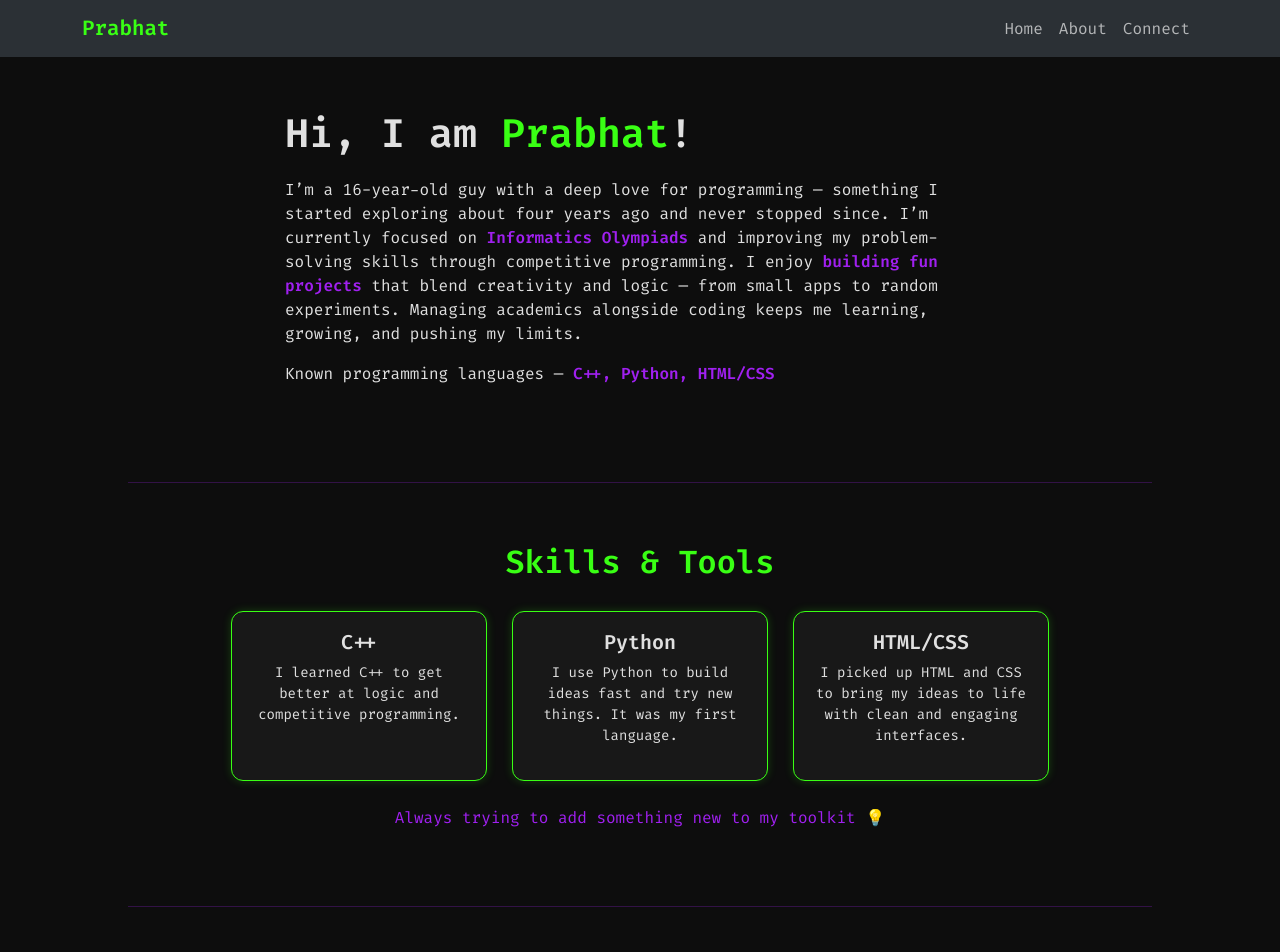
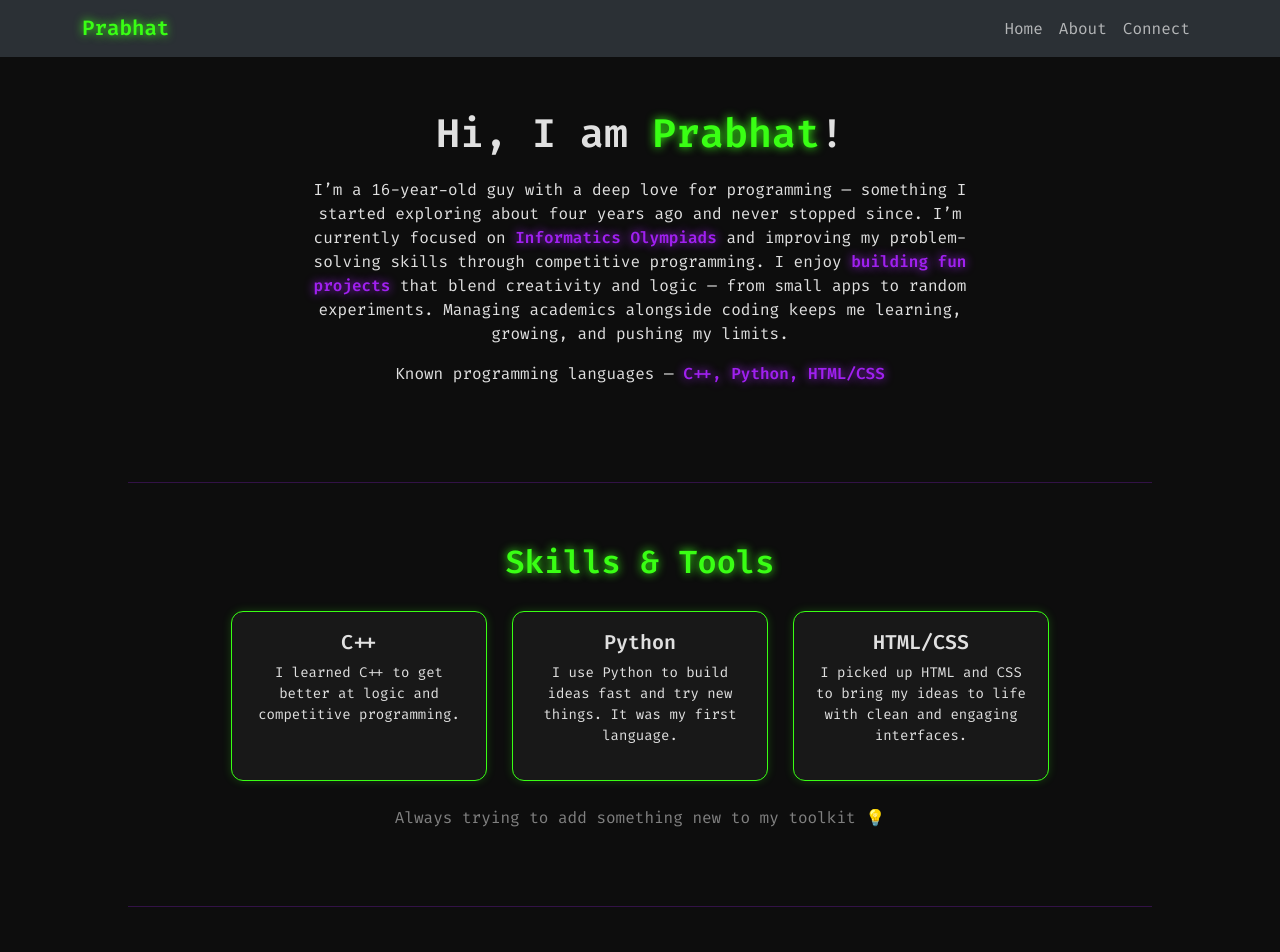
Before and after one commit to prabhat-bidalia/me, a plain HTML site: page index.html in a window 1280 px wide. Shown: the top 952 px of the page. Drawn offline with nearby package versions, Linux system fonts and the light colour scheme.

Commit message:
Update styles.css

```diff
--- a/styles.css
+++ b/styles.css
@@ -21,7 +21,7 @@ body {
     max-width: 750px;
     margin: 80px auto 50px;
     padding: 30px 20px;
-    text-align: left;
+    text-align: center;
 }
 
 h1 {
@@ -30,11 +30,13 @@ h1 {
 
 .highlight-green {
     color: #39FF14;
+    text-shadow: 0 0 10px #39FF14;
 }
 
 .highlight-purple {
     color: #A020F0;
     font-weight: bold;
+    text-shadow: 0 0 10px #A020F0;
 }
 
 hr {
@@ -141,7 +143,7 @@ hr {
     width: 100%;
     text-align: center;
     margin-top: 25px;
-    color: #A020F0;
+    color: grey;
 }
 
 #contact {
```
